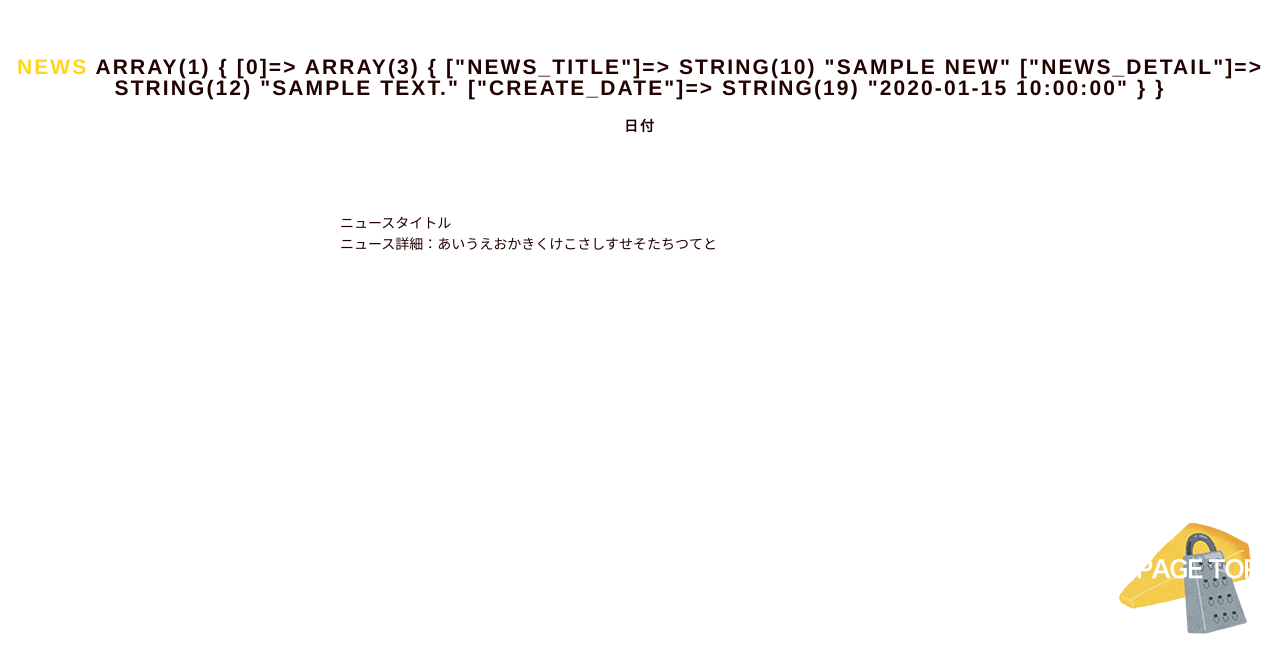
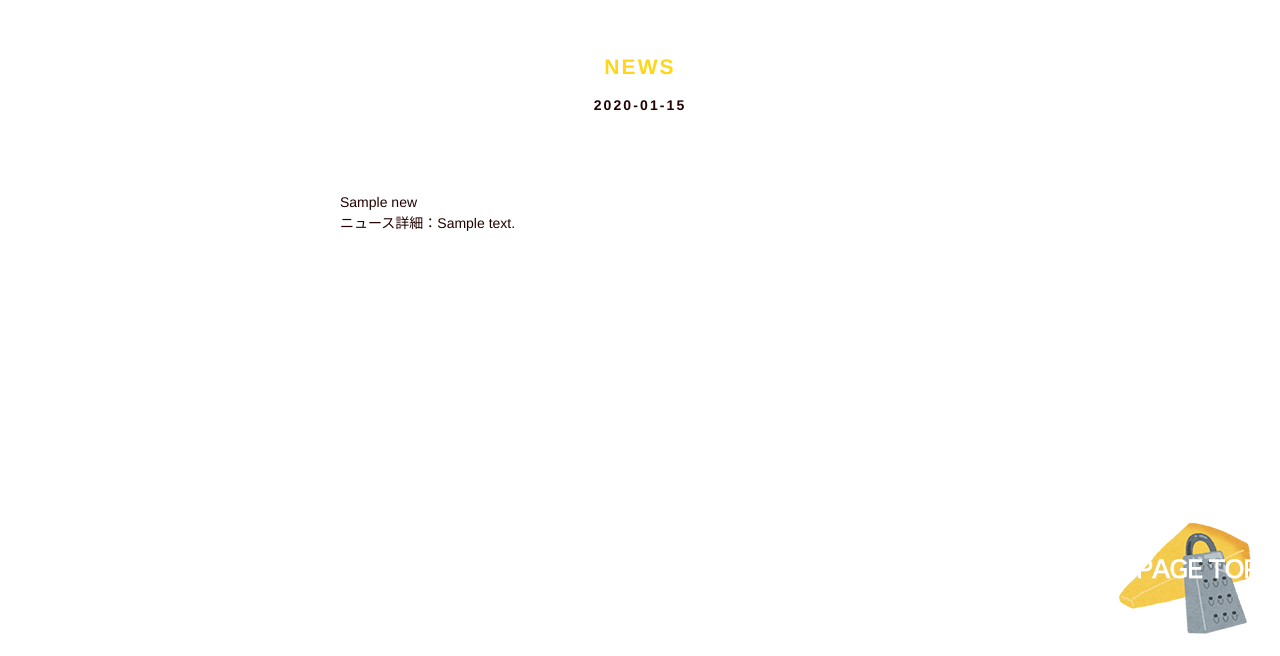
Before and after one commit to 33-Nagata/kadai, a PHP site: page /news.php?id=1 in a window 1280 px wide. Shown: the part 144-800 px from the top of the page. Run offline with PHP 8.4, Linux system fonts and the light colour scheme; tables that the repository leaves empty or names only in its code hold one stand-in row (values such as "Sample post").

Commit message:
news.phpにニュース表示

```diff
--- a/6/news.php
+++ b/6/news.php
@@ -21,14 +21,13 @@
             $stmt->execute();
             $result = $stmt->fetchAll(PDO::FETCH_ASSOC);
             $pdo = null;
-            var_dump($result);
             ?>
-            <span class="section-title-ja text-center">日付</span>
+            <span class="section-title-ja text-center"><?php echo substr($result[0]["create_date"], 0, 10); ?></span>
         </h2>
         <article class="news-detail">
             <dl class="clearfix">
-                <dd class="news-title">ニュースタイトル</dd>
-                <dd>ニュース詳細：あいうえおかきくけこさしすせそたちつてと</dd>
+                <dd class="news-title"><?php echo $result[0]["news_title"]; ?></dd>
+                <dd>ニュース詳細：<?php echo $result[0]["news_detail"]; ?></dd>
             </dl>
 
         </article>
```
